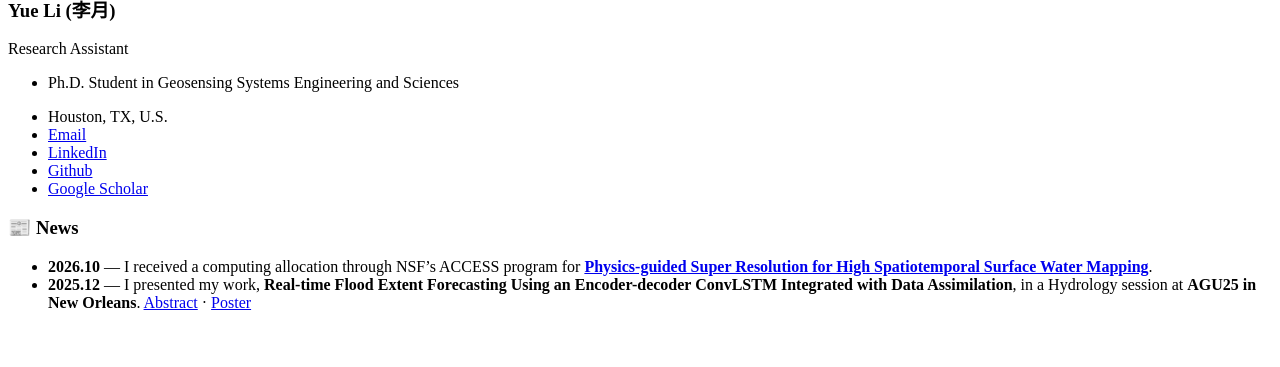
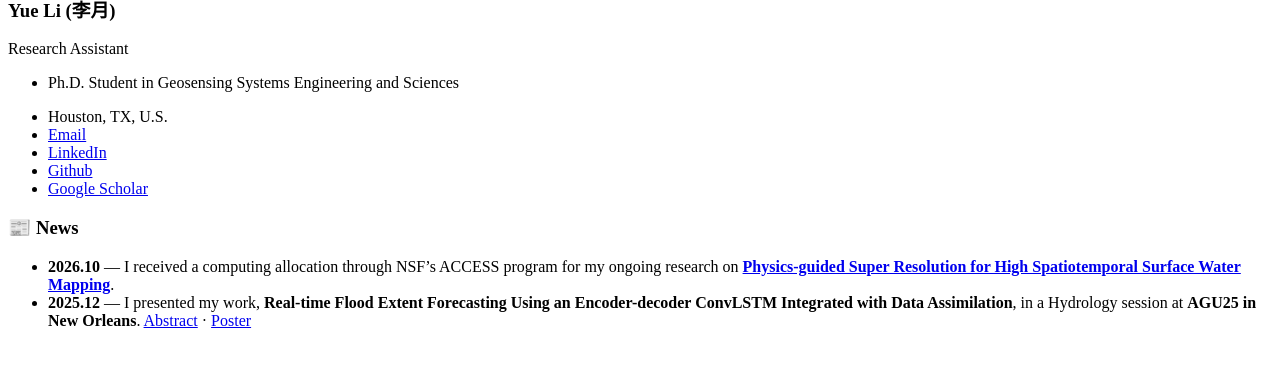
Before and after one commit to LunaLeeYue/LunaLeeYue.github.io, a Jekyll site: the page built from _pages/includes/news.md, in a window 1280 px wide, cut to the strip 512-879 px from the top of the page. Built offline with Jekyll 4.4.1, drawn with Linux system fonts in a browser that asks for light colours; our own code applies the rules of GitHub Pages for plain Markdown files.

Commit message:
Update news.md

```diff
--- a/_pages/includes/news.md
+++ b/_pages/includes/news.md
@@ -2,5 +2,5 @@
 
 <!-- Add new entries at the top, using the date of the event. -->
 
-- **2026.10** — I received a computing allocation through NSF's ACCESS program for [**Physics-guided Super Resolution for High Spatiotemporal Surface Water Mapping**](https://allocations.access-ci.org/requests/1452501).
+- **2026.10** — I received a computing allocation through NSF's ACCESS program for my ongoing research on [**Physics-guided Super Resolution for High Spatiotemporal Surface Water Mapping**](https://allocations.access-ci.org/requests/1452501).
 - **2025.12** — I presented my work, **Real-time Flood Extent Forecasting Using an Encoder-decoder ConvLSTM Integrated with Data Assimilation**, in a Hydrology session at **AGU25 in New Orleans**. [Abstract](https://ui.adsabs.harvard.edu/abs/2025AGUFMH21U.1255L/abstract) · [Poster](/papers/AGU25_Poster_Yue.pdf)
```
